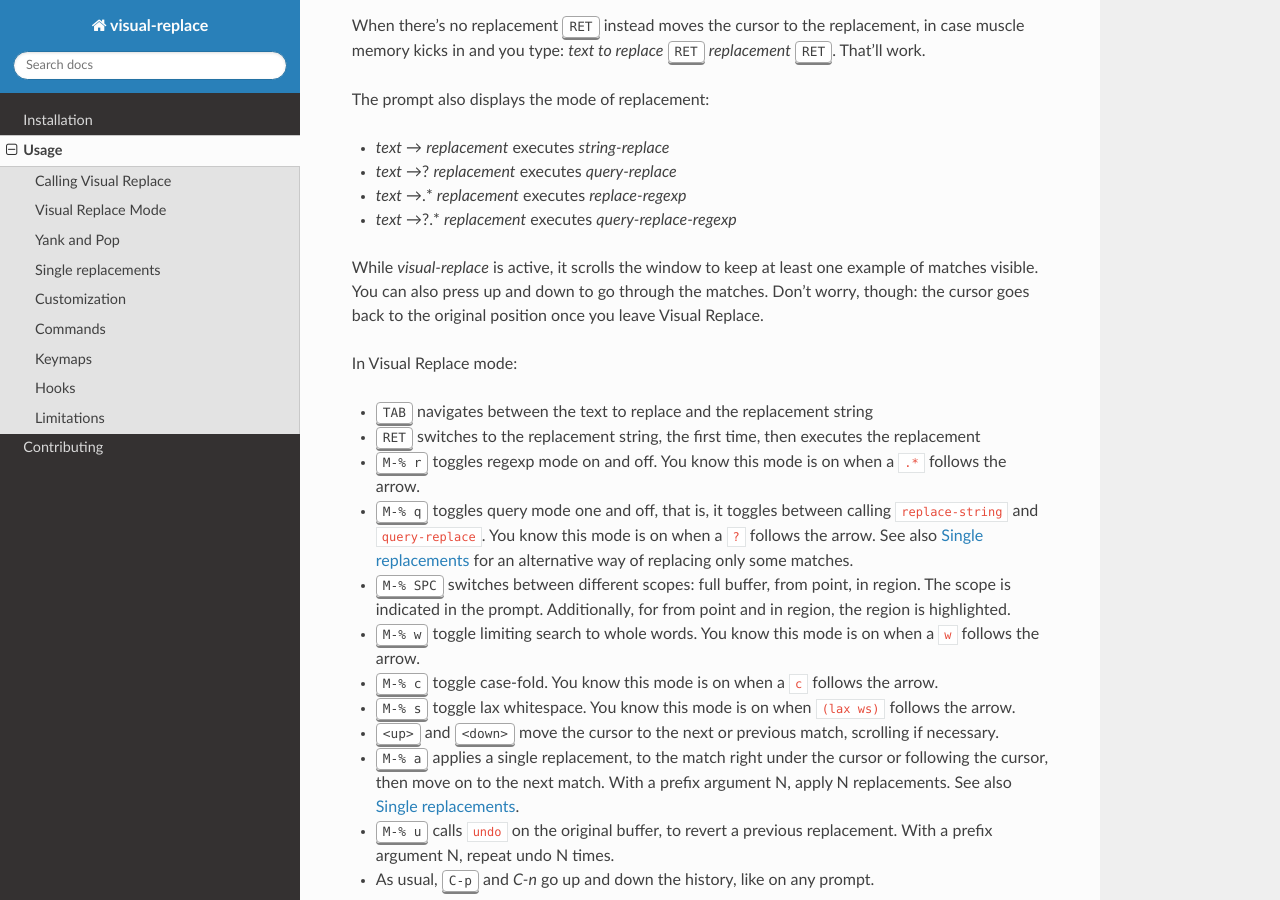
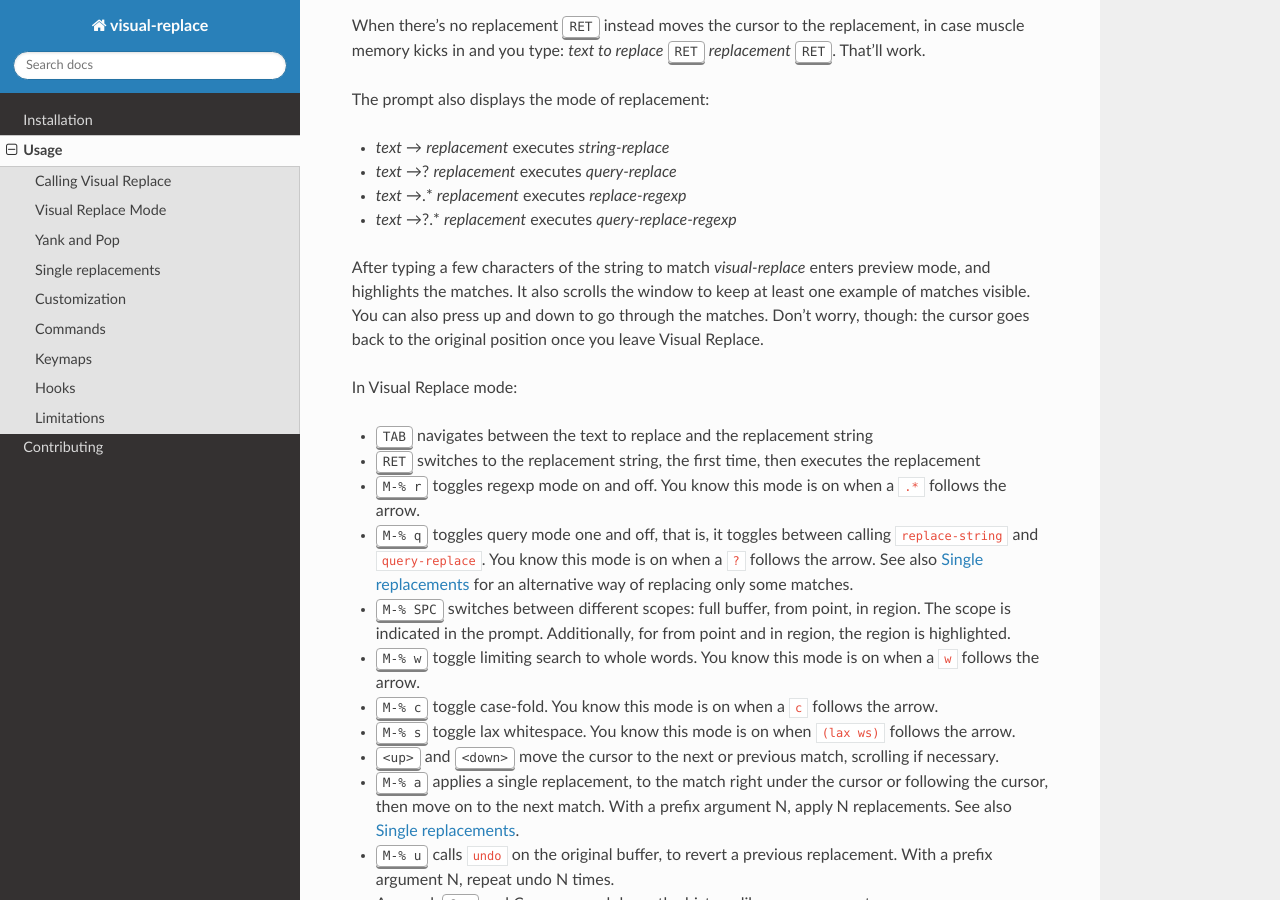
Before and after one commit to szermatt/visual-replace, a Sphinx documentation site: the page built from docs/source/usage.rst, in a window 1280 px wide and 900 px high, scrolled down 1668 px. Built offline with Sphinx 7.4.7 and the Read the Docs theme 3.1.0, drawn with Linux system fonts in a browser that asks for light colours; some of the changed text lies outside the part shown.

Commit message:
feat: Allow customizing min length and document it.
Before this change, visual-replace-min-length was a constant, hardcoded
to 3.

With tis change, visual-replace-min-length becomes a customizable
variable.

This change also extends to documentation to mention that there's a
lower limit and that it can be modified.

```diff
--- a/docs/source/usage.rst
+++ b/docs/source/usage.rst
@@ -74,10 +74,12 @@
 * *text* →.* *replacement* executes `replace-regexp`
 * *text* →?.* *replacement* executes `query-replace-regexp`
 
-While `visual-replace` is active, it scrolls the window to keep at
-least one example of matches visible. You can also press up and down
-to go through the matches. Don't worry, though: the cursor goes back
-to the original position once you leave Visual Replace.
+After typing a few characters of the string to match `visual-replace`
+enters preview mode, and highlights the matches. It also scrolls the
+window to keep at least one example of matches visible. You can also
+press up and down to go through the matches. Don't worry, though: the
+cursor goes back to the original position once you leave Visual
+Replace.
 
 In Visual Replace mode:
 
@@ -282,6 +286,13 @@
     (use-package visual-replace
       [...]
       :hook ((visual-replace-minibuffer-mode . visual-replace-toggle-query))
+
+* :kbd:`M-x customize-option visual-replace-min-length` This specifies
+  the minimum number of characters that need to be typed before Visual
+  Replace enters preview mode.
+
+  Setting this too low might result in strange highlights happening
+  when starting to type in the match string.
 
 .. _commands:
 
```
Also changed, not shown: other parts of docs/source/usage.rst (+2 -0 lines), 4 other files.
